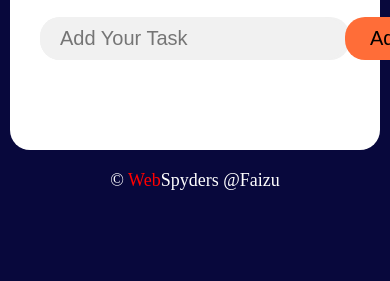
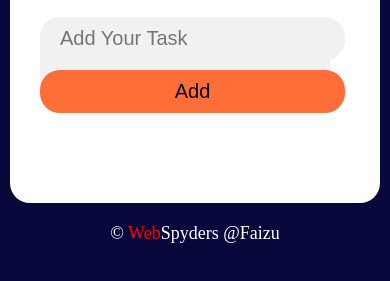
Before and after one commit to MdFaizu18/Todo_List, a plain HTML site: page index.html in a window 390 px wide. Shown: the part 183-464 px from the top of the page. Drawn offline with Linux system fonts and the light colour scheme.

Commit message:
just add @media screens for more responsive

```diff
--- a/style.css
+++ b/style.css
@@ -117,6 +117,10 @@ ul li span:hover{
     overflow: hidden;
   }
   .row{
-    justify-content: space-around;
-  }
+    display: grid;
+    gap:10px;
+    width:290px ;
+
 }
+
+}
```
